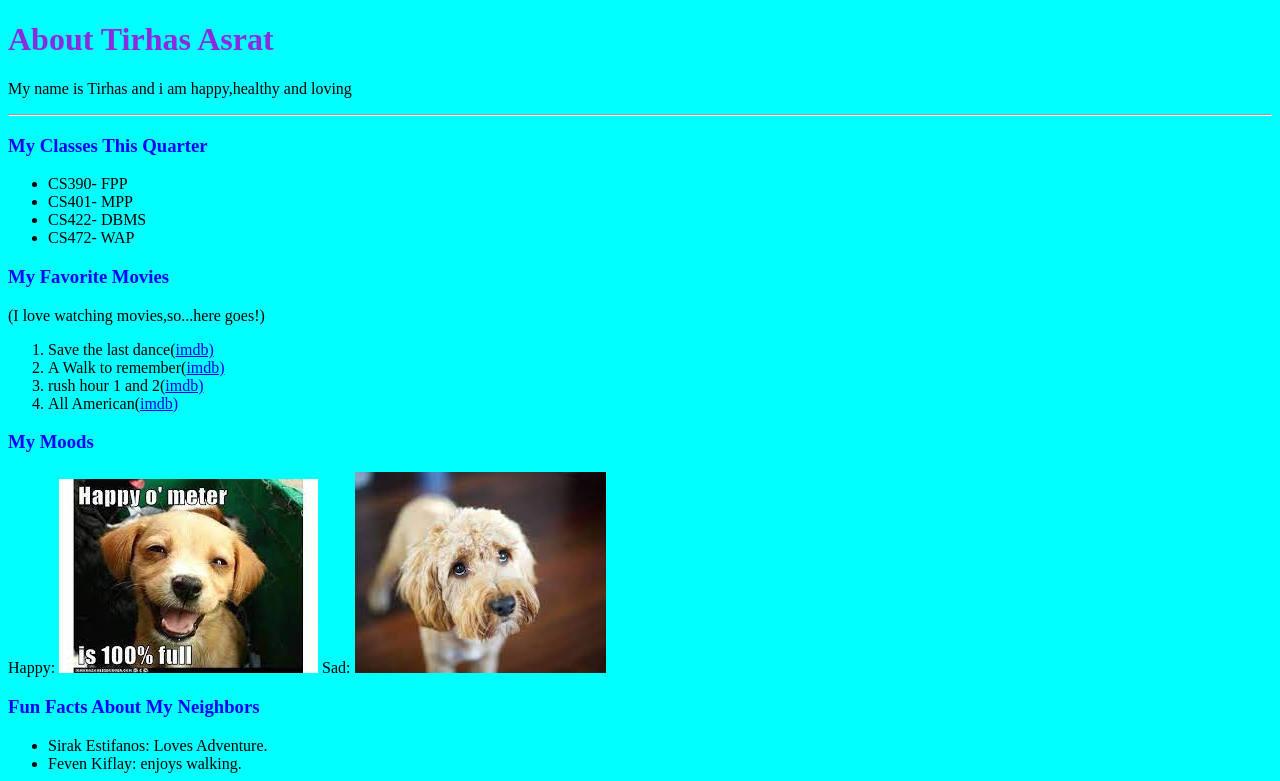
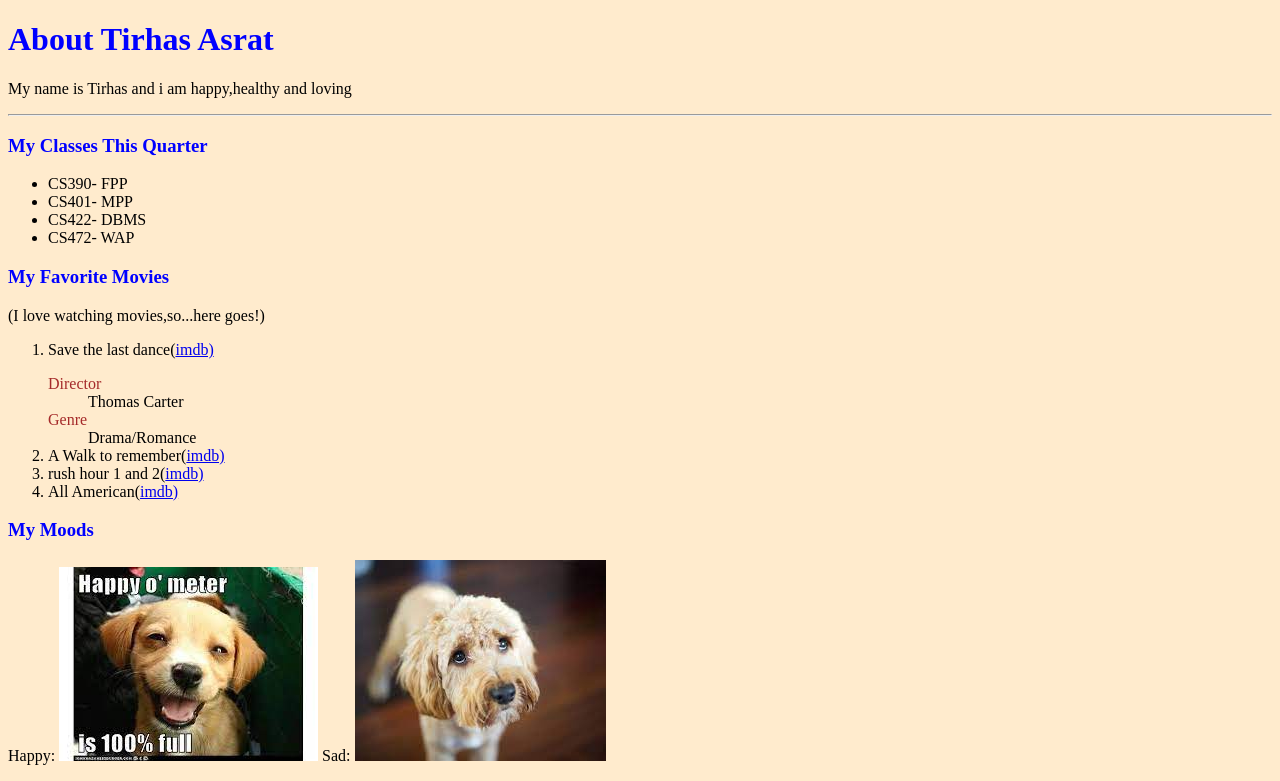
Before and after one commit to tasrat51/https-github.com-tasrat51.io, a plain HTML site: page docs/Assiignment 2/aboutme.html in a window 1280 px wide. Shown: the top 781 px of the page. Drawn offline with Linux system fonts and the light colour scheme.

```diff
--- a/docs/Assiignment 2/aboutme.html
+++ b/docs/Assiignment 2/aboutme.html
@@ -26,6 +26,11 @@
 
      <ol>
           <li>Save the last dance(<a href="https://www.imdb.com/title/tt0206275/?ref_=nv_sr_srsg_0">imdb)</a> </li>
+          <dl>
+            <dt>Director</dt>
+            <dd>Thomas Carter</dd>
+            <dt>Genre</dt>
+             <dd>Drama/Romance</dd>
           <li>A Walk to remember(<a href= https://www.imdb.com/title/tt0281358/?ref_=fn_al_tt_1>imdb)</a> </li>
           <li>rush hour 1 and 2(<a href= https://www.imdb.com/title/tt6765192/?ref_=fn_al_tt_1>imdb)</a> </li>
           <li>All American(<a href = https://www.imdb.com/title/tt7414406/?ref_=fn_al_tt_1>imdb)</a> </li>
--- a/docs/Assiignment 2/styleme.css
+++ b/docs/Assiignment 2/styleme.css
@@ -1,9 +1,12 @@
 h1{
-    color: blueviolet;
+    color:blue
 }
 h3{
     color: blue
 }
 body{
-    background-color:aqua
+    background-color:blanchedalmond
 }
+dt{
+    color:brown
+}
```
